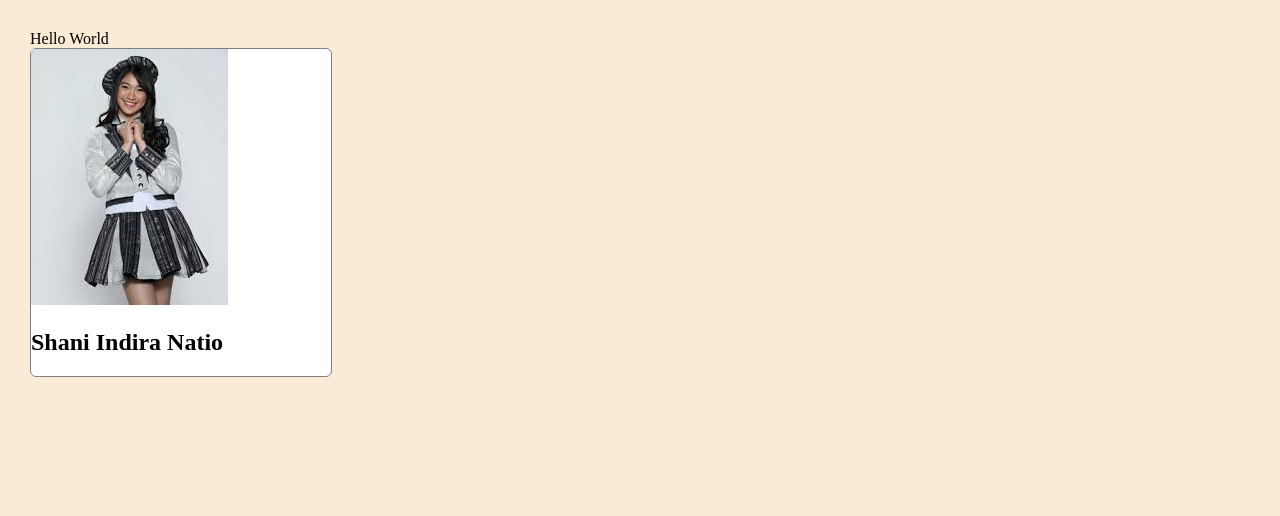
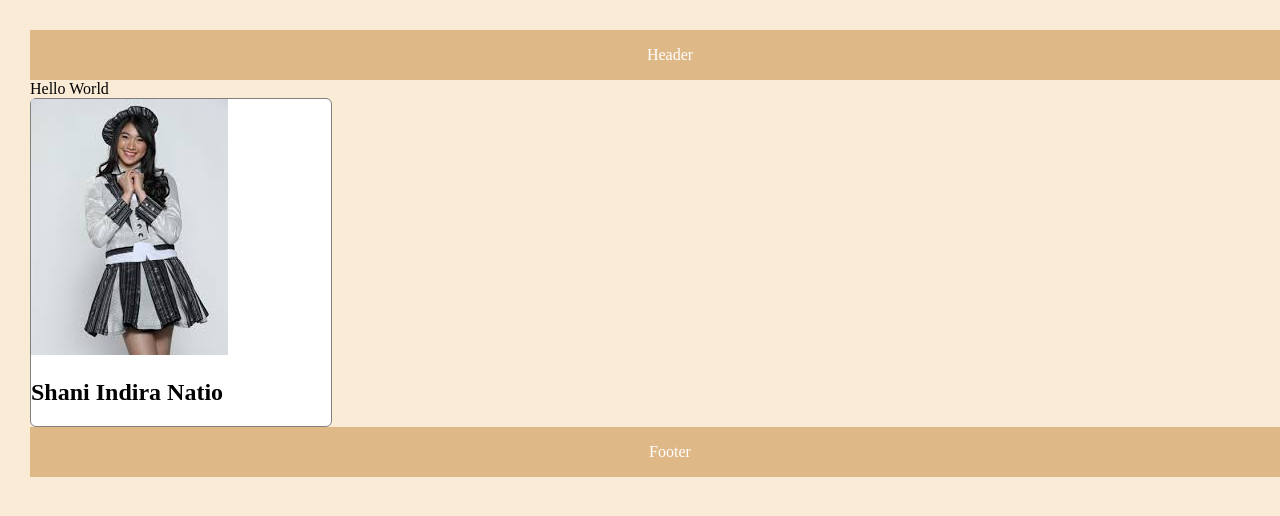
Before and after one commit to MFIrfantino/REPOSITORY-NEW, a plain HTML site: page index.html in a window 1280 px wide. Shown: the top 516 px of the page. Drawn offline with Linux system fonts and the light colour scheme.

Commit message:
comit shani3

```diff
--- a/index.html
+++ b/index.html
@@ -4,11 +4,13 @@
 	 <link rel="stylesheet" href="style.css">
     </head>
     <body>
+				<div id="header">Header</div>
     Hello World
     	<div id="profile-container">
             	   <img src="shanijeketi.jpg" alt="profile image" />
             	   <h2>Shani Indira Natio</h2>
-            	</div>
+					</div>
+				<div id="footer">Footer</div>
 
  </body>
  </html>
--- a/style.css
+++ b/style.css
@@ -3,6 +3,16 @@ body {
     margin: 30px;
     background-color: antiquewhite;
  }
+
+ 	#header {
+	   width: 100%;
+	   height: 50px;
+	   line-height: 50px;
+	   background-color: burlywood;
+	   text-align: center;
+	   color: white;
+	}
+
 
  #profile-container{
     max-width: 300px;
@@ -19,3 +29,11 @@ body {
  #profile-name{
         text-align: center;
             }
+#footer {
+     width: 100%;
+            height: 50px;
+            	   line-height: 50px;
+            	   background-color: burlywood;
+            	   text-align: center;
+            	   color: white;
+            	}
```
